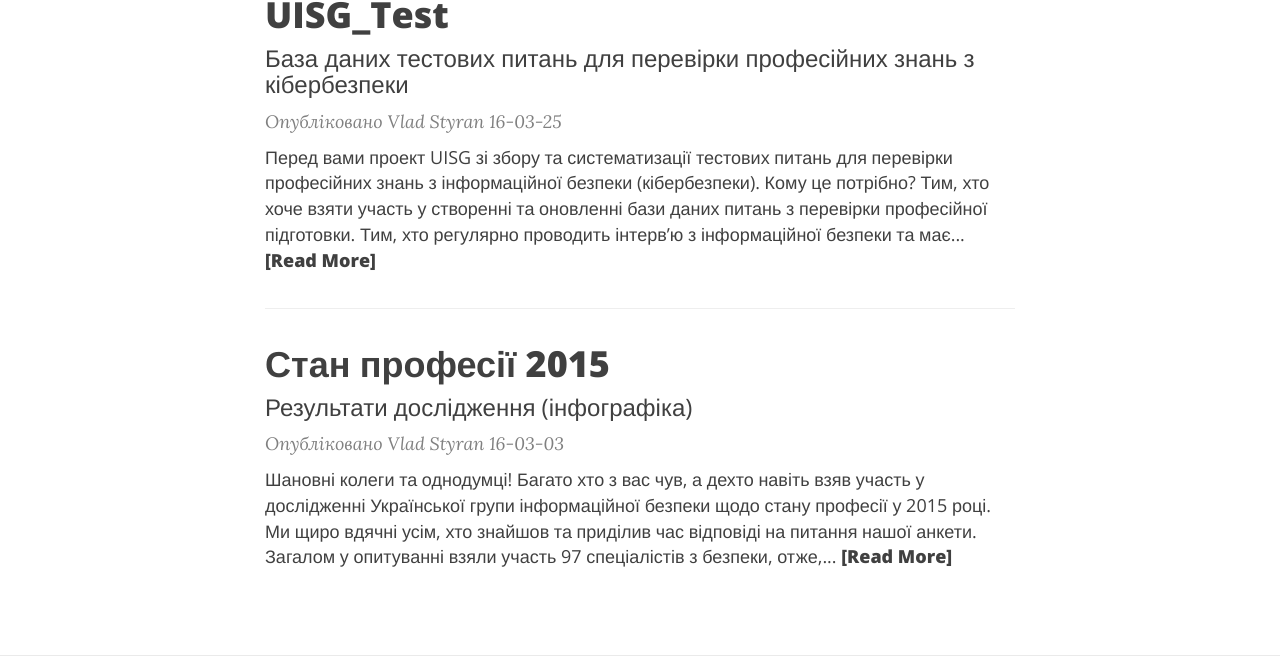
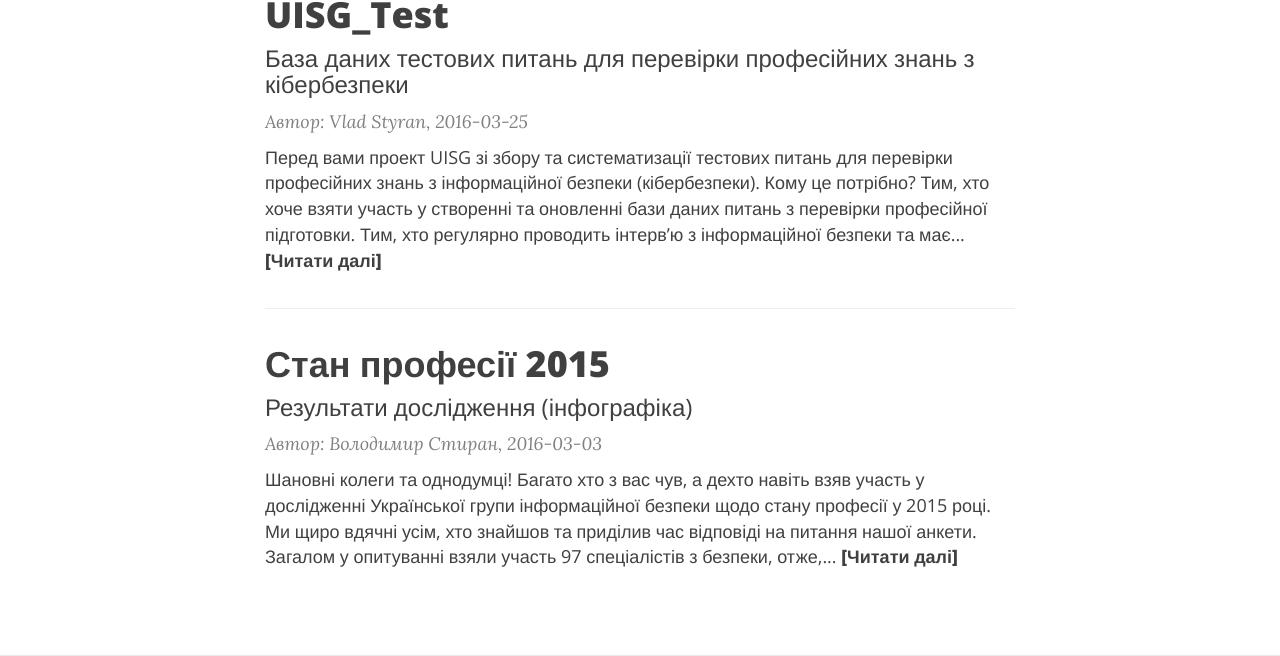
Before and after one commit to vzhora/uisg.github.io, a Jekyll site: the page built from index.html, in a window 1280 px wide and 1227 px high. Shown: the part 338-994 px from the top of the window. Built offline with Jekyll 4.4.1, drawn with Linux system fonts in a browser that asks for light colours; nearby versions of some CDN libraries; the list of posts is cut into pages by our own code.

Commit message:
Update author format and data, date format.

```diff
--- a/_layouts/post.html
+++ b/_layouts/post.html
@@ -10,7 +10,7 @@
         {% if page.subtitle %}
         <h2 class="post-subheading">{{ page.subtitle }}</h2>
         {% endif %}
-        <span class="post-meta">Опубліковано{% if page.author %} {{ page.author }}{% endif %} {{ page.date | date: "%y-%m-%d" }}</span>
+        <span class="post-meta">{% if post.author %}Автор: {{ post.author }},{% endif %} {{ post.date | date: "%Y-%m-%d" }}</span>
       </div>
      </div>
   </div>
--- a/_posts/2016-03-03-state-of-profession-2015.md
+++ b/_posts/2016-03-03-state-of-profession-2015.md
@@ -2,7 +2,7 @@
 layout: post
 title: Стан професії 2015
 subtitle: Результати дослідження (інфографіка)
-author: Vlad Styran
+author: Володимир Стиран
 ---
 Шановні колеги та однодумці!
 
--- a/index.html
+++ b/index.html
@@ -18,12 +18,12 @@
     </a>
 
     <p class="post-meta">
-      Опубліковано{% if post.author %} {{ post.author }}{% endif %} {{ post.date | date: "%y-%m-%d" }}
+      {% if post.author %}Автор: {{ post.author }},{% endif %} {{ post.date | date: "%Y-%m-%d" }}
     </p>
 
     <div class="post-entry">
       {{ post.content | truncatewords: 50 | strip_html | xml_escape}}
-	  <a href="{{ post.url | prepend: site.baseurl }}" class="post-read-more">[Read&nbsp;More]</a>
+	  <a href="{{ post.url | prepend: site.baseurl }}" class="post-read-more">[Читати&nbsp;далі]</a>
     </div>
 
    </article>
```
